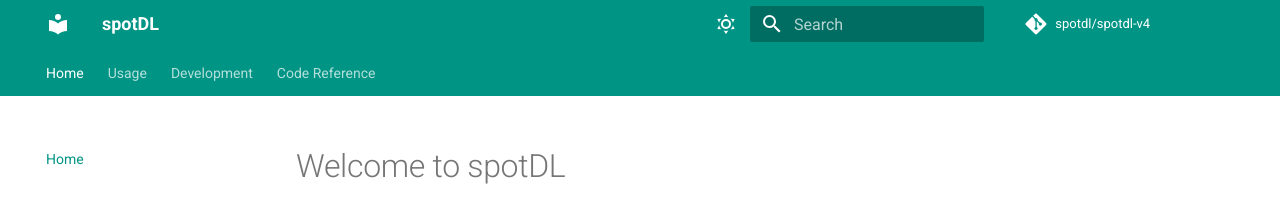
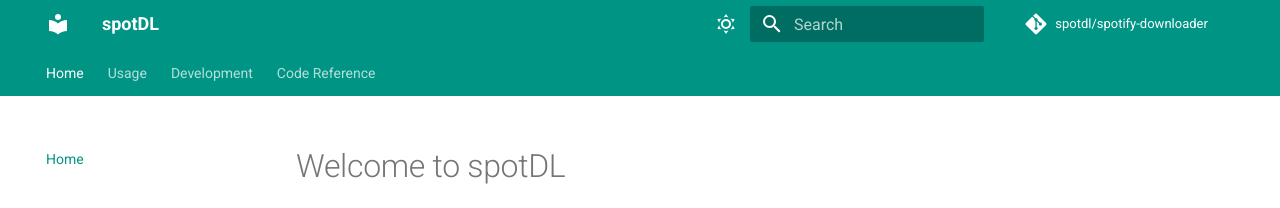
Before and after one commit to spotDL/spotify-downloader, an MkDocs documentation site: the page built from docs/index.md, in a window 1280 px wide. Shown: the top 208 px of the page. Built offline with MkDocs 1.6.1 and Material for MkDocs 9.7.7, drawn with Linux system fonts in a browser that asks for light colours; comment, search, counter and statistics services are not loaded.

Commit message:
prepare for release

```diff
--- a/mkdocs.yml
+++ b/mkdocs.yml
@@ -1,9 +1,9 @@
 site_name: spotDL
 site_description: Download your Spotify playlists and songs along with album art and metadata
 site_author: xnetcat
-site_url: "https://spotdl.github.io/spotdl-v4"
-repo_url: "https://github.com/spotDL/spotdl-v4"
-repo_name: "spotdl/spotdl-v4"
+site_url: "https://spotdl.github.io/spotify-downloader"
+repo_url: "https://github.com/spotDL/spotify-downloader"
+repo_name: "spotdl/spotify-downloader"
 site_dir: "site"
 
 nav:
--- a/pyproject.toml
+++ b/pyproject.toml
@@ -1,11 +1,11 @@
 [tool.poetry]
 name = "spotdl"
-version = "4.0.0-beta"
+version = "4.0.0"
 description = "Download your Spotify playlists and songs along with album art and metadata"
 license = "MIT"
 authors = ["spotDL Team <spotdladmins@googlegroups.com>"]
 readme = "README.md"
-repository = "https://github.com/spotDL/spotdl-v4.git"
+repository = "https://github.com/spotDL/spotify-downloader.git"
 
 classifiers = [
     "Intended Audience :: End Users/Desktop",
```
Also changed, not shown: 1 other file.
